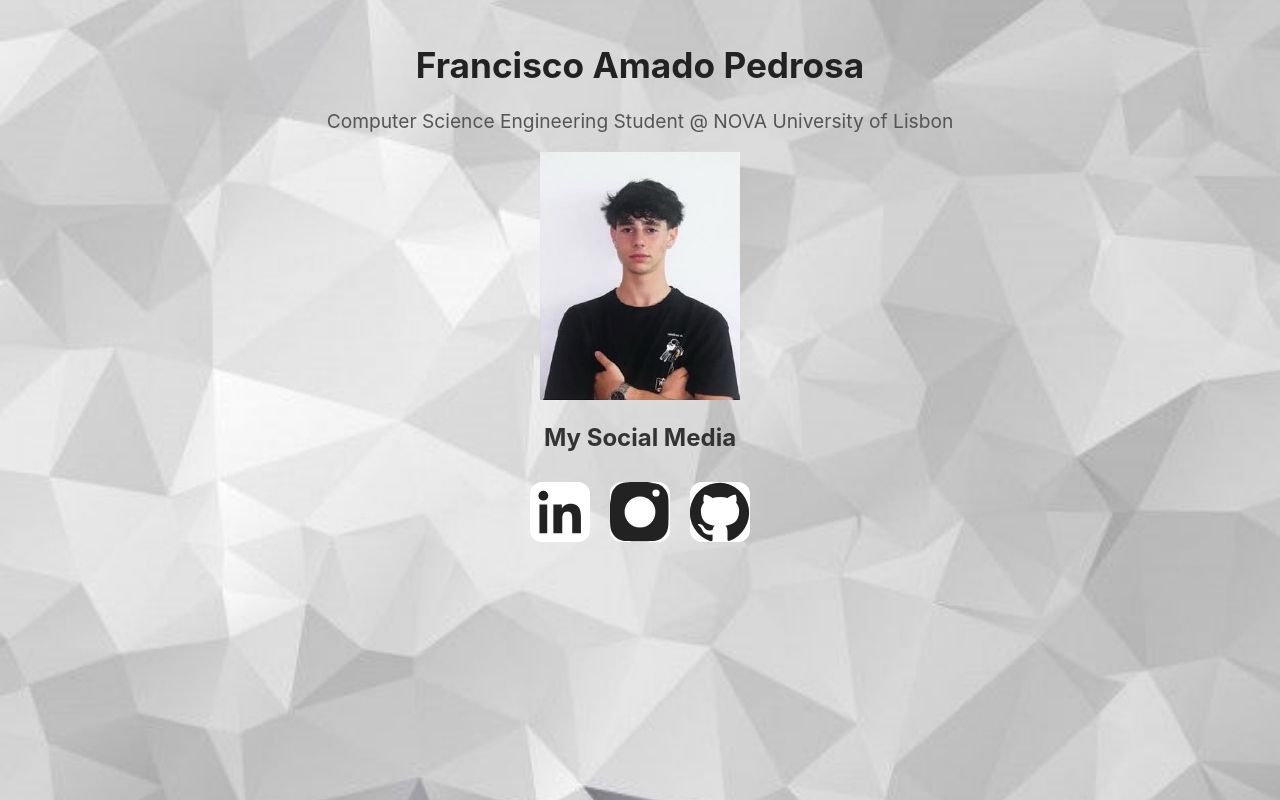
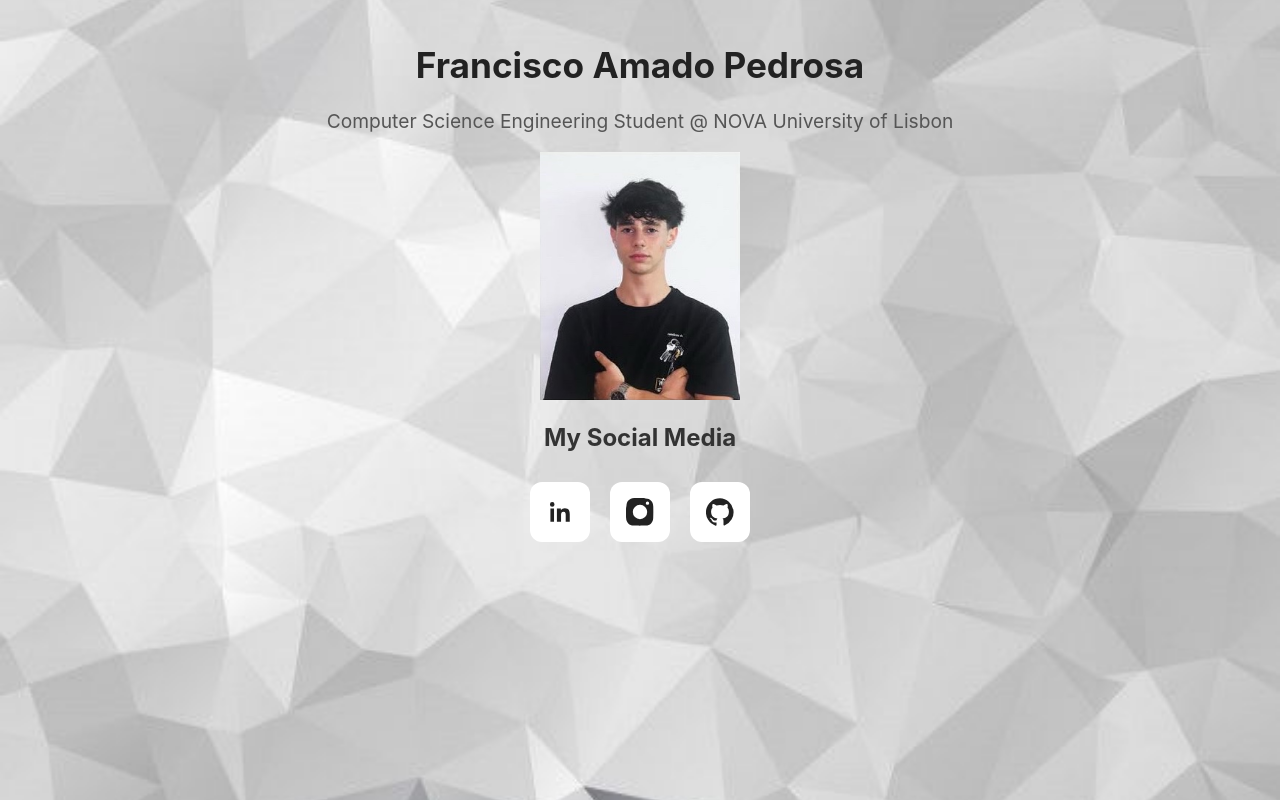
Before and after one commit to franciscoapedrosa/portfolio, a plain HTML site: page index.html in a window 1280 px wide. Drawn offline with Linux system fonts and the light colour scheme.

Commit message:
2a tentativa

```diff
--- a/styles.css
+++ b/styles.css
@@ -46,7 +46,14 @@ a:hover {
     transition: background-color 0.3s ease, color 0.3s ease;
 }
 
-.social-media svg path { fill: currentColor; }
+.social-media svg {
+  width: 28px;
+  height: 28px;
+}
+
+.social-media svg path {
+  fill: currentColor;
+}
 
 .social-media a.github:hover {
     background-color: #181717;
```
